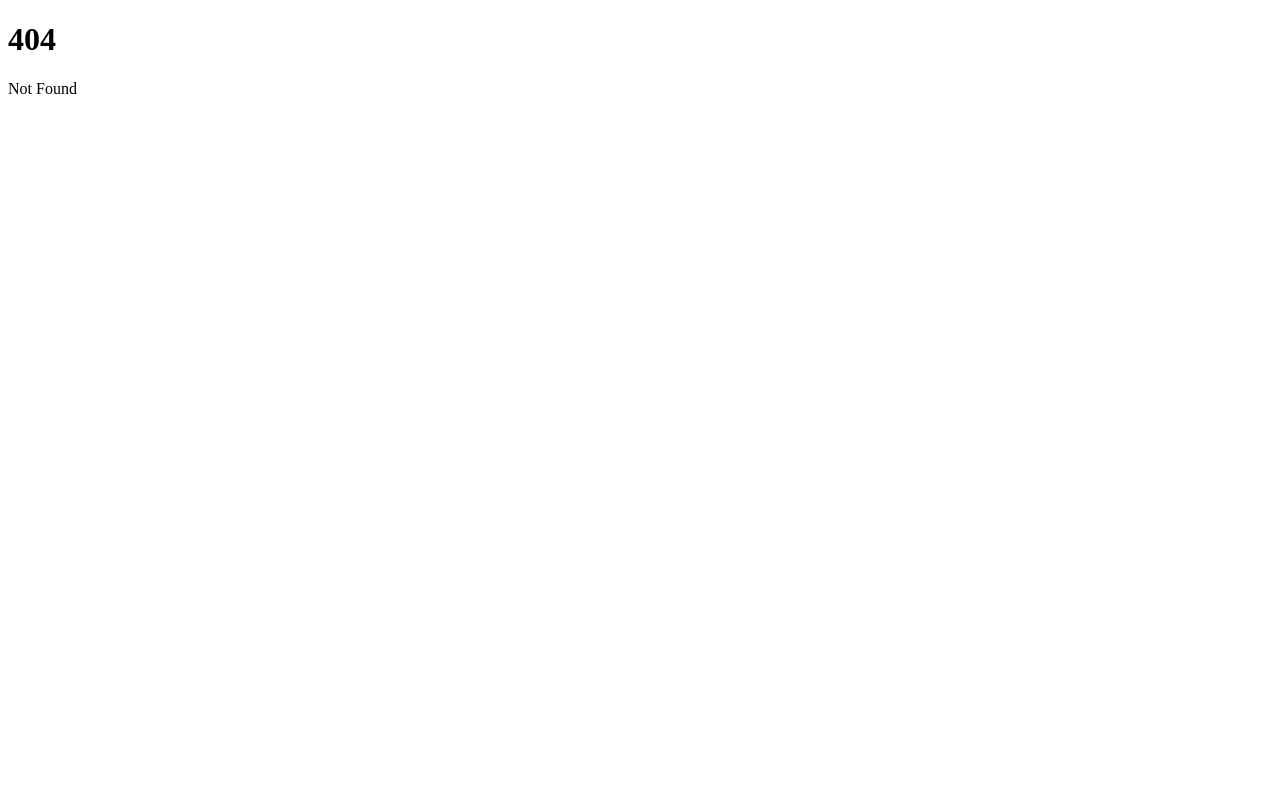
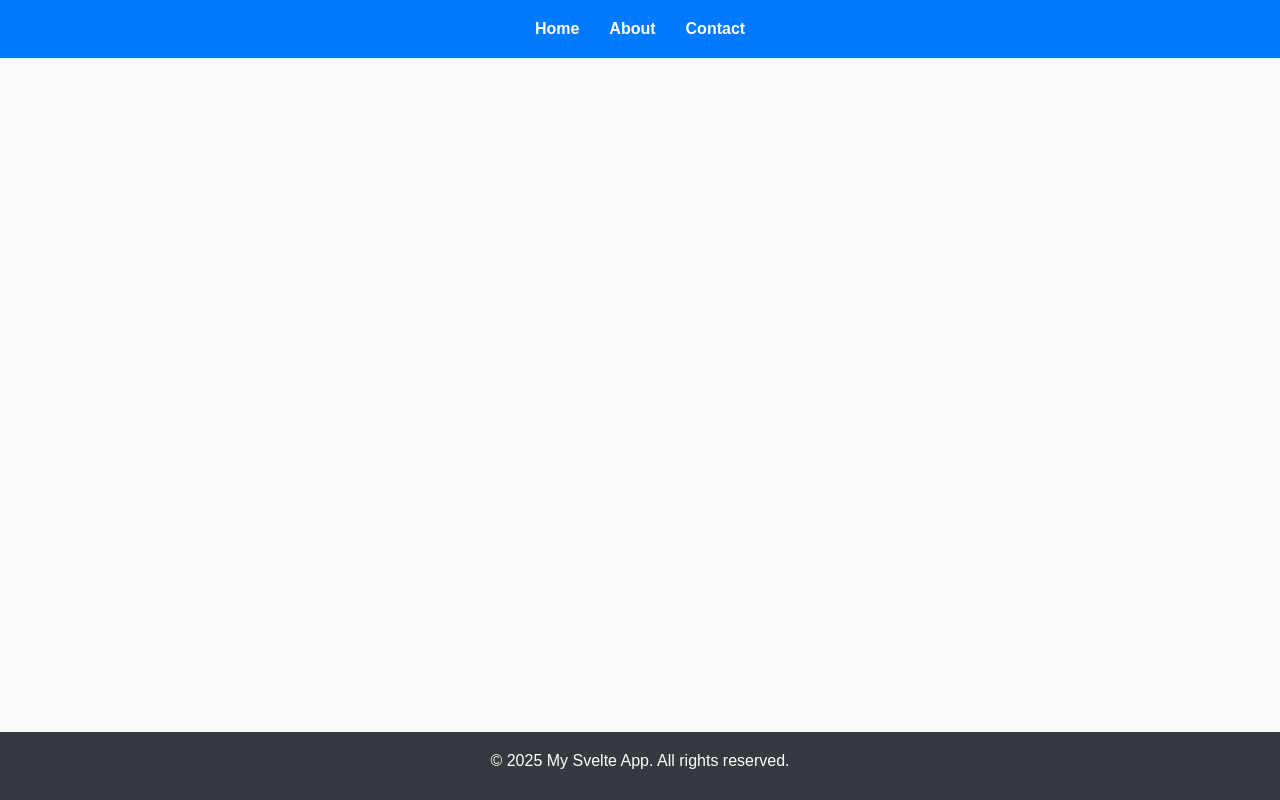
Before and after one commit to AleksandraSkarzycka/WebUiProject, a SvelteKit app in the folder svelte-app/: page /contact in a window 1280 px wide. Before the commit this address had no page. Built offline with nearby package versions, Linux system fonts and the light colour scheme.

Commit message:
added about and contact

```diff
--- a/svelte-app/src/app.html
+++ b/svelte-app/src/app.html
@@ -1,11 +1,29 @@
 <!doctype html>
-<html lang="en">
+<html lang="en"> <!-- Root HTML element with language set to English -->
 	<head>
+		<!-- Defines character encoding to support various languages and special characters -->
 		<meta charset="utf-8" />
+		<!-- Ensures the webpage is responsive on all devices by controlling the viewport scaling -->
+		<meta name="viewport" content="width=device-width, initial-scale=1" />
+
+		<!-- SEO Meta Tags -->
+		<meta name="author" content="Aleksandra Skarzycka" />
+		<meta name="description" content="A modern SvelteKit web application for UI design." />
+		<meta name="keywords" content="SvelteKit, UI Design, Frontend Development, Web App" />
+
+		<!-- Sets the website favicon dynamically using SvelteKit's assets system -->
 		<link rel="icon" href="%sveltekit.assets%/favicon.png" />
-		<meta name="viewport" content="width=device-width, initial-scale=1" />
+		<!-- Links to a global CSS file for consistent styling across all pages -->
+		<link rel="stylesheet" href="%sveltekit.assets%/styles/global.css" />
+
+
+		<!-- Default Website Title (Can be overridden in pages) -->
+		<title>My Svelte App</title>
+
+		<!-- SvelteKit Injected Head Content (Allows pages to override title) -->
 		%sveltekit.head%
 	</head>
+
 	<body data-sveltekit-preload-data="hover">
 		<div style="display: contents">%sveltekit.body%</div>
 	</body>
--- /dev/null
+++ b/svelte-app/src/routes/+layout.js
@@ -0,0 +1 @@
+export const prerender = true;
--- /dev/null
+++ b/svelte-app/src/routes/+layout.svelte
@@ -0,0 +1,68 @@
+<script>
+    // Import components
+</script>
+
+
+<!-- Header -->
+<header>
+    <nav>
+        <ul>
+            <li><a href="/">Home</a></li>
+            <li><a href="/about">About</a></li>
+            <li><a href="/contact">Contact</a></li>
+        </ul>
+    </nav>
+</header>
+
+<!-- Page Content -->
+<main>
+    <slot />
+</main>
+
+<!-- Footer -->
+<footer>
+    <p>&copy; 2025 My Svelte App. All rights reserved.</p>
+</footer>
+
+
+<style>
+
+    header {
+        background-color: #007bff;
+        padding: 1rem;
+        text-align: center;
+    }
+
+    nav ul {
+        list-style: none;
+        padding: 0;
+        margin: 0;
+        display: flex;
+        justify-content: center;
+    }
+
+    nav ul li {
+        margin: 0 15px;
+    }
+
+    nav ul li a {
+        text-decoration: none;
+        color: white;
+        font-weight: bold;
+    }
+
+    main {
+        padding: 2rem;
+        text-align: center;
+    }
+
+    footer {
+        background-color: #343a40;
+        color: white;
+        text-align: center;
+        padding: 1rem;
+        position: fixed;
+        bottom: 0;
+        width: 100%;
+    }
+</style>
--- a/svelte-app/src/routes/+page.svelte
+++ b/svelte-app/src/routes/+page.svelte
@@ -7,7 +7,7 @@
 </script>
 
 <h1>Welcome to SvelteKit</h1>
-<p>Visit <a href="https://svelte.dev/docs/kit">svelte.dev/docs/kit</a> to read the documentation</p>
+<p>Homepage of the SvelteKit application</p>
 
 <style>
 
```
Also changed, not shown: svelte-app/src/routes/about/+page.svelte (added), svelte-app/src/routes/contact/+page.svelte (added).
